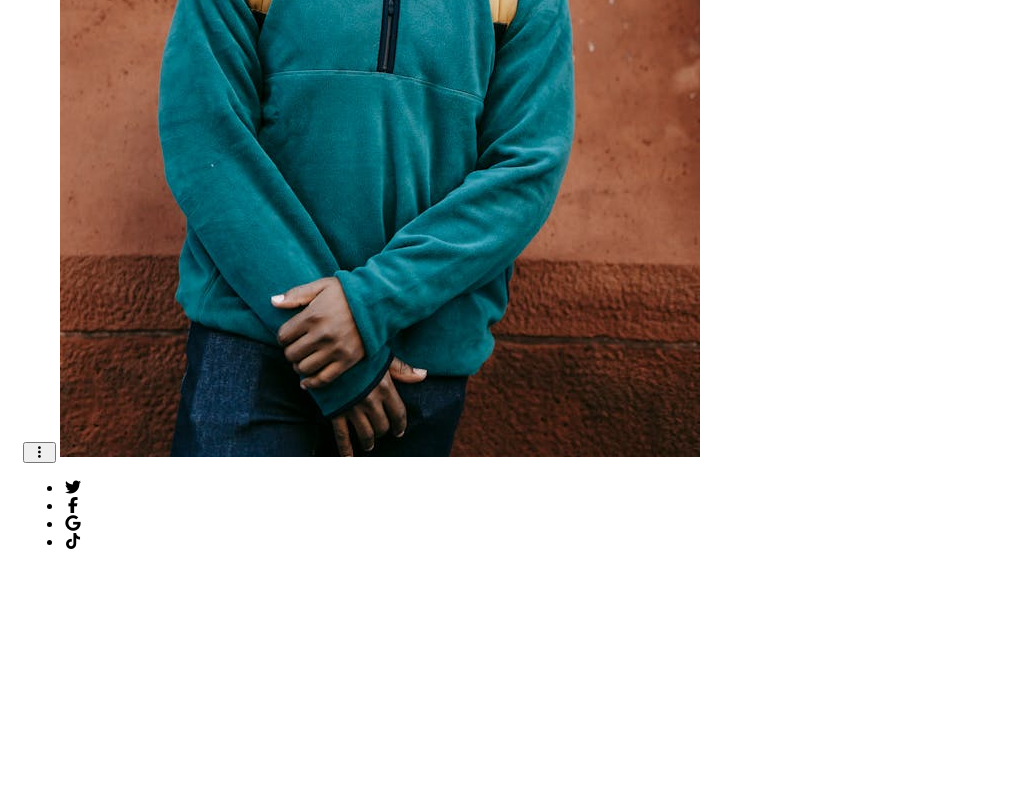
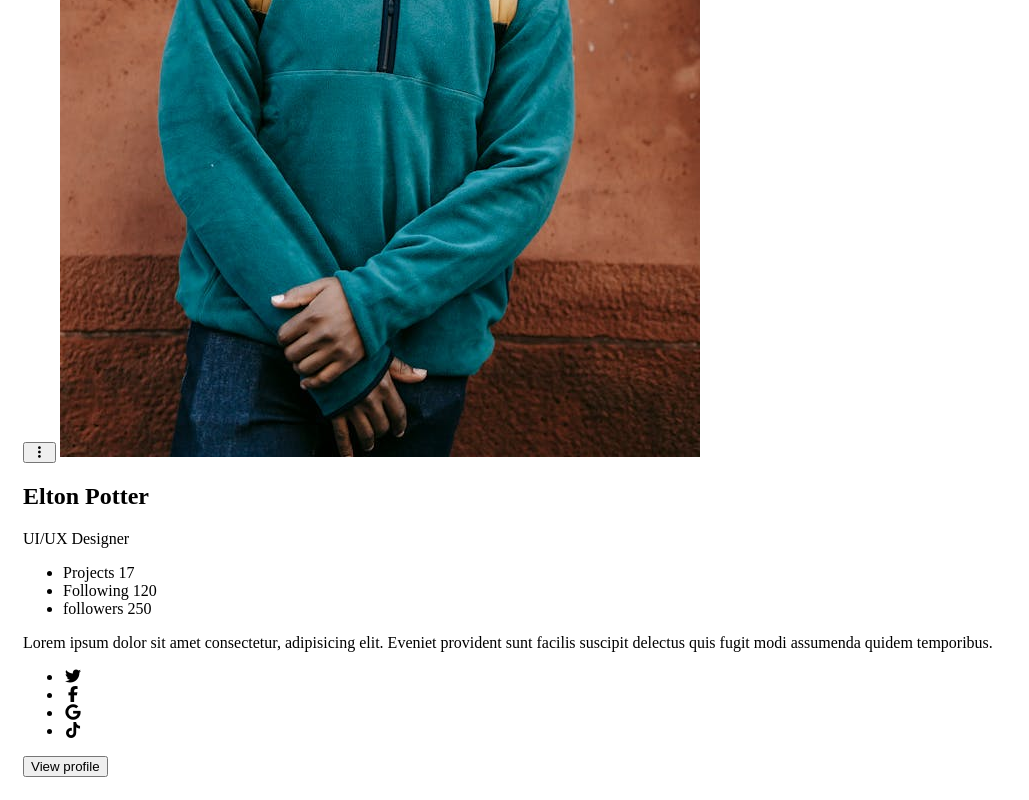
Before and after one commit to coolulka84-lab/CSS.-Flex-User-Card, a plain HTML site: page index.html in a window 1280 px wide. Shown: the part 526-1326 px from the top of the page, without its empty margins (0-1029 px from the left). Before the commit the page ends 1116 px from the top, so only its background shows below. Drawn offline with Linux system fonts and the light colour scheme.

Commit message:
Add userCard markup

```diff
--- a/ACCETS/CSS/style.css
+++ b/ACCETS/CSS/style.css
@@ -4,4 +4,19 @@
 
 body {
     padding: 15px;
+    display: flex;
+
 }
+.userCard {}
+
+.editBtn {}
+
+.userImg {}
+
+.memberSection {}
+
+.cardFooter {}
+
+.sosialLinks {}
+
+.sosialLinkItem {}
--- a/index.html
+++ b/index.html
@@ -14,24 +14,50 @@
     <link rel="stylesheet" href="./ACCETS/CSS/style.css" />
   </head>
   <body>
-    <button>
+    <article class="userCard">
+      <button class="editBtn">
         <i class="fa-solid fa-ellipsis-vertical"></i>
       </button>
-    <img src="./ACCETS/img/pexels-keira-burton-6147118.jpg" alt="User photo">
+      <img
+        class="userImg"
+        src="./ACCETS/img/pexels-keira-burton-6147118.jpg"
+        alt="User photo"
+      />
+      <h2>Elton Potter</h2>
+      <div>UI/UX Designer</div>
 
+      <div>
         <ul>
-      <li>
+          <li>Projects 17</li>
+          <li>Following 120</li>
+          <li>followers 250</li>
+        </ul>
+      </div>
+
+      <p class="memberSection">
+        Lorem ipsum dolor sit amet consectetur, adipisicing elit. Eveniet
+        provident sunt facilis suscipit delectus quis fugit modi assumenda
+        quidem temporibus.
+      </p>
+
+      <footer class="cardFooter">
+        <ul class="sosialLinks">
+          <li class="sosialLinkItem">
             <i class="fa-brands fa-twitter"></i>
           </li>
-      <li>
+          <li class="sosialLinkItem">
             <i class="fa-brands fa-facebook-f"></i>
           </li>
-      <li>
+          <li class="sosialLinkItem">
             <i class="fa-brands fa-google"></i>
           </li>
-      <li>
+          <li class="sosialLinkItem">
             <i class="fa-brands fa-tiktok"></i>
           </li>
         </ul>
+
+        <button>View profile</button>
+      </footer>
+    </article>
   </body>
 </html>
```
Lines whose indentation alone changed are shown as unchanged.
